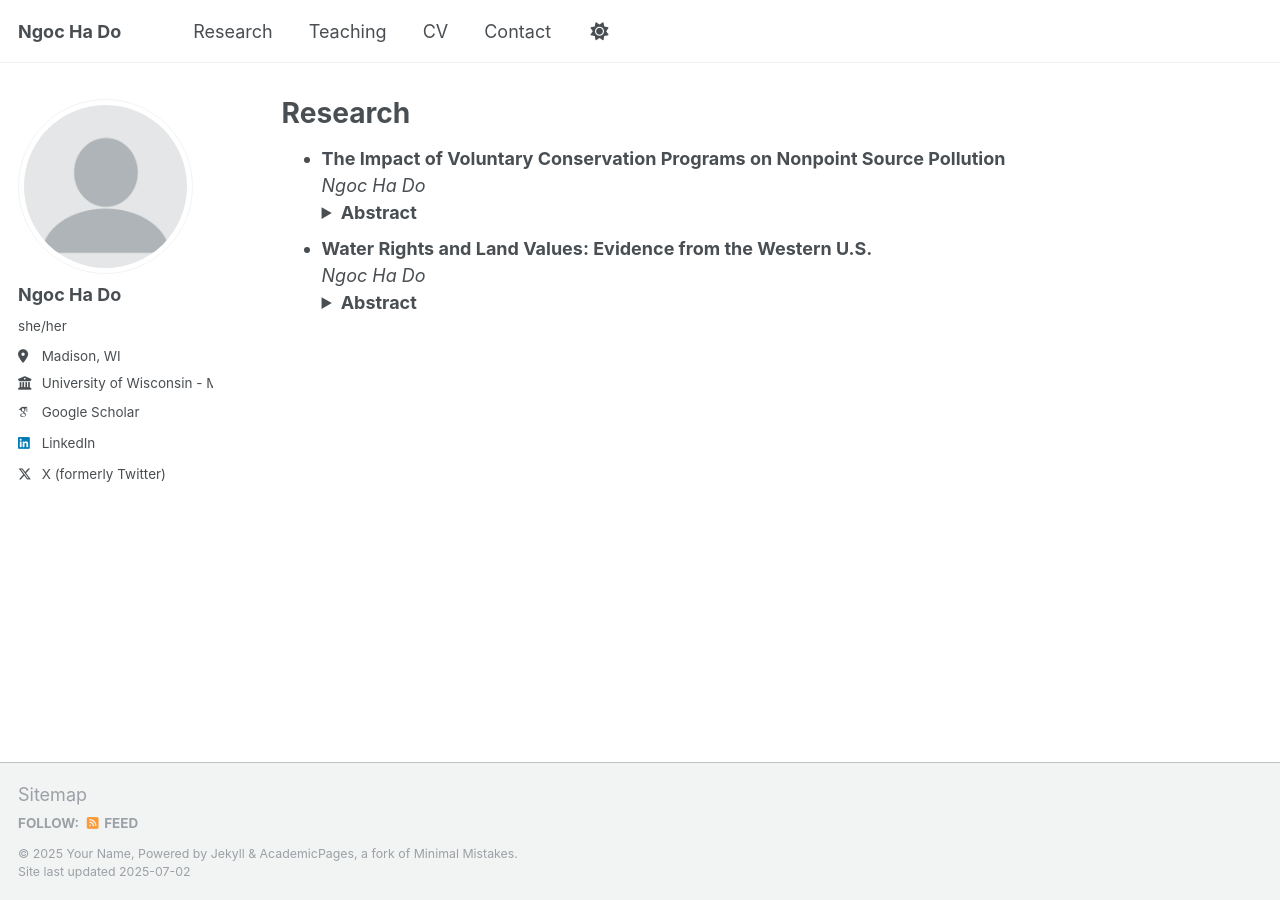
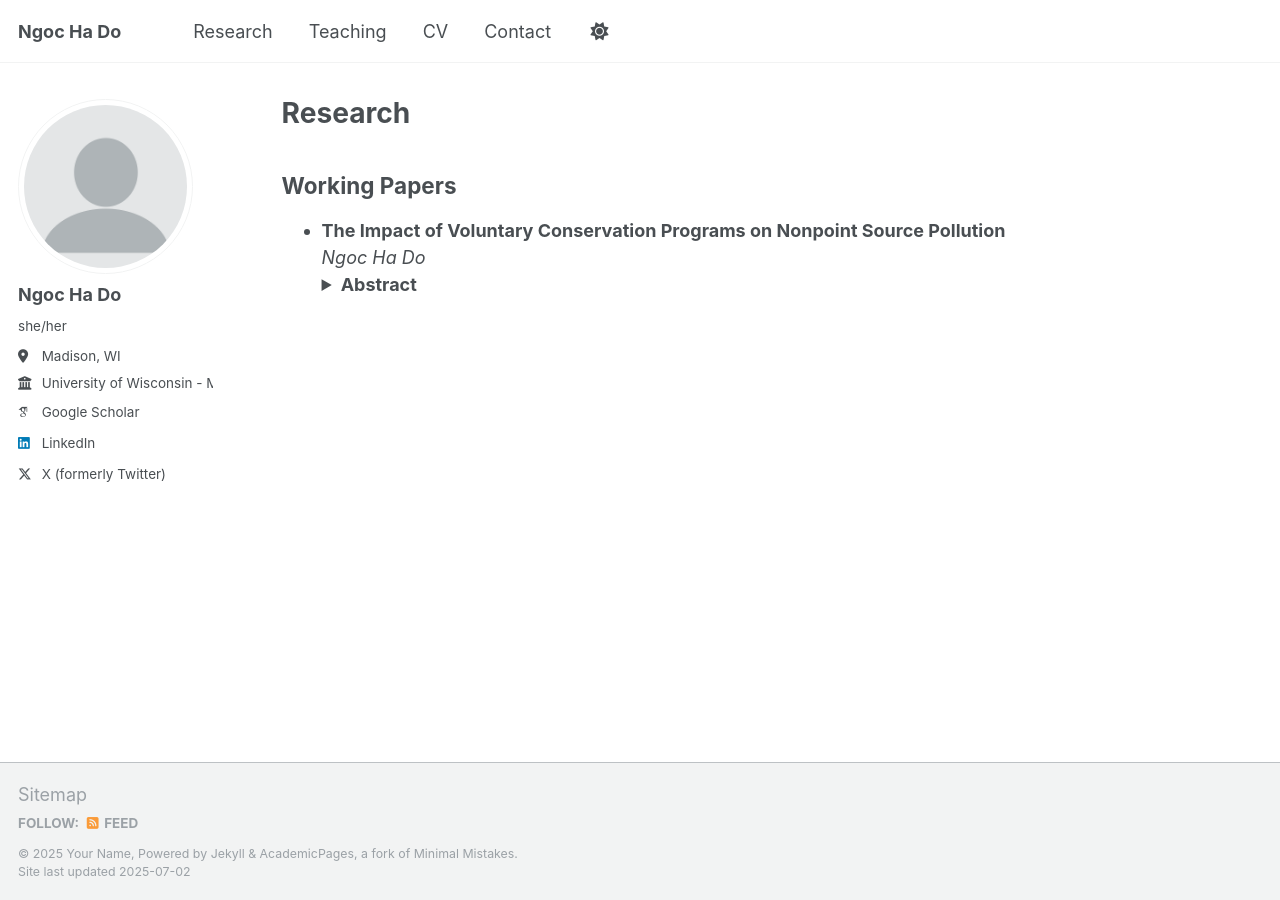
Before and after one commit to dongocha/dongocha.github.io, a Jekyll site: the page built from _pages/research.md, in a window 1280 px wide. Built offline with Jekyll 4.4.1, drawn with Linux system fonts in a browser that asks for light colours; some web fonts are replaced; a script that is not in the unit is left out.

Commit message:
Update research.md

```diff
--- a/_pages/research.md
+++ b/_pages/research.md
@@ -4,16 +4,12 @@ title: "Research"
 permalink: /research/
 author_profile: true
 ---
+## Working Papers
+
 - **The Impact of Voluntary Conservation Programs on Nonpoint Source Pollution**
   *Ngoc Ha Do*
   <details>
-    <summary><strong>Abstract</strong></summary>
+   <summary><strong>Abstract</strong></summary>
+   <small>
     This paper evaluates the effectiveness of federal conservation programs on water quality outcomes using a triple-differences empirical strategy. I combine administrative data on conservation payments with downstream water quality monitoring data to identify the impact of riparian buffers on nutrient pollution in Wisconsin.
   </details>
-
-- **Water Rights and Land Values: Evidence from the Western U.S.**
-  *Ngoc Ha Do*
-  <details>
-    <summary><strong>Abstract</strong></summary>
-    This study examines the economic impacts of water rights adjudication on agricultural land values using spatially linked panel data and a staggered difference-in-differences approach. Results suggest adjudication can both enhance and reduce land values depending on the hydrological and institutional context.
-  </details>
```
